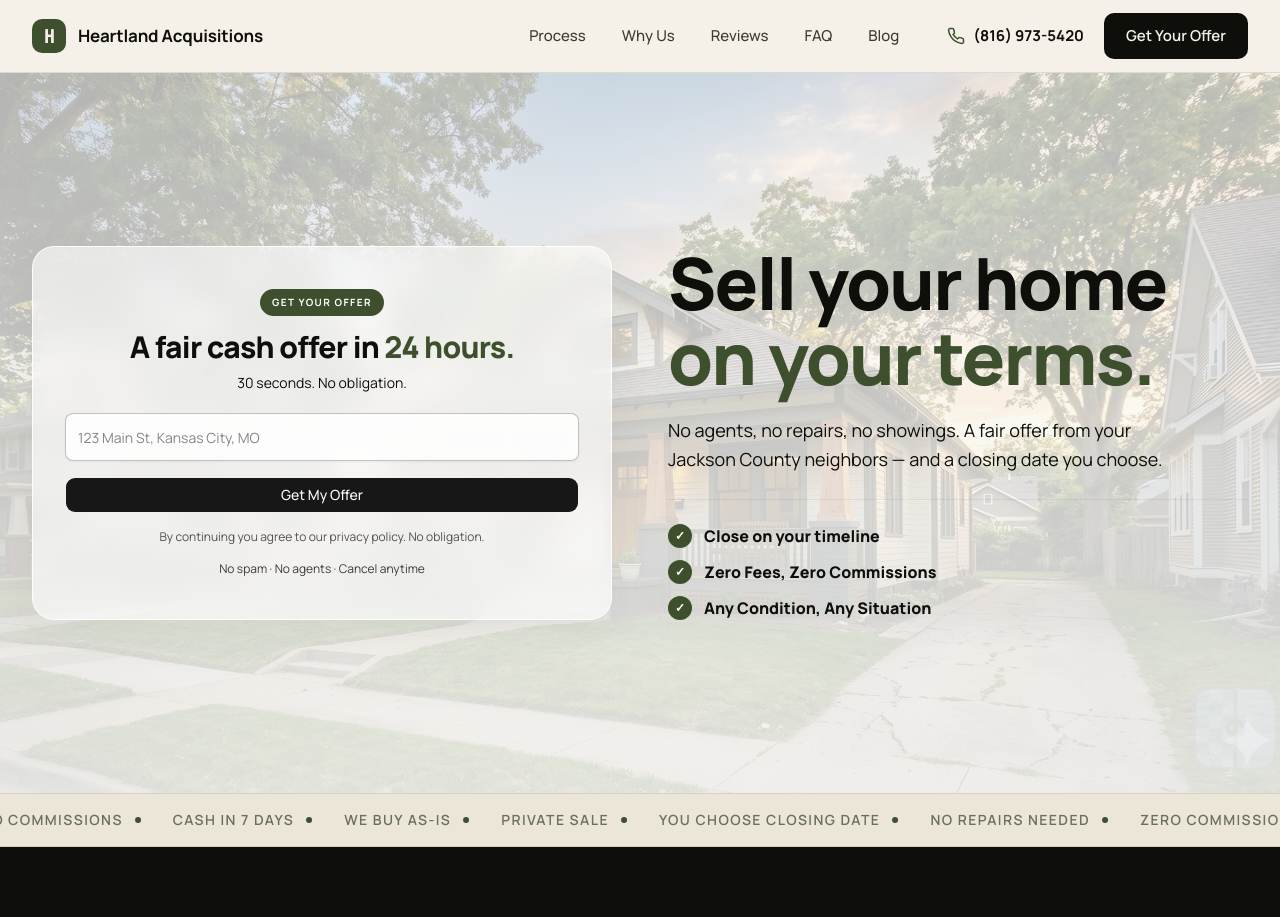
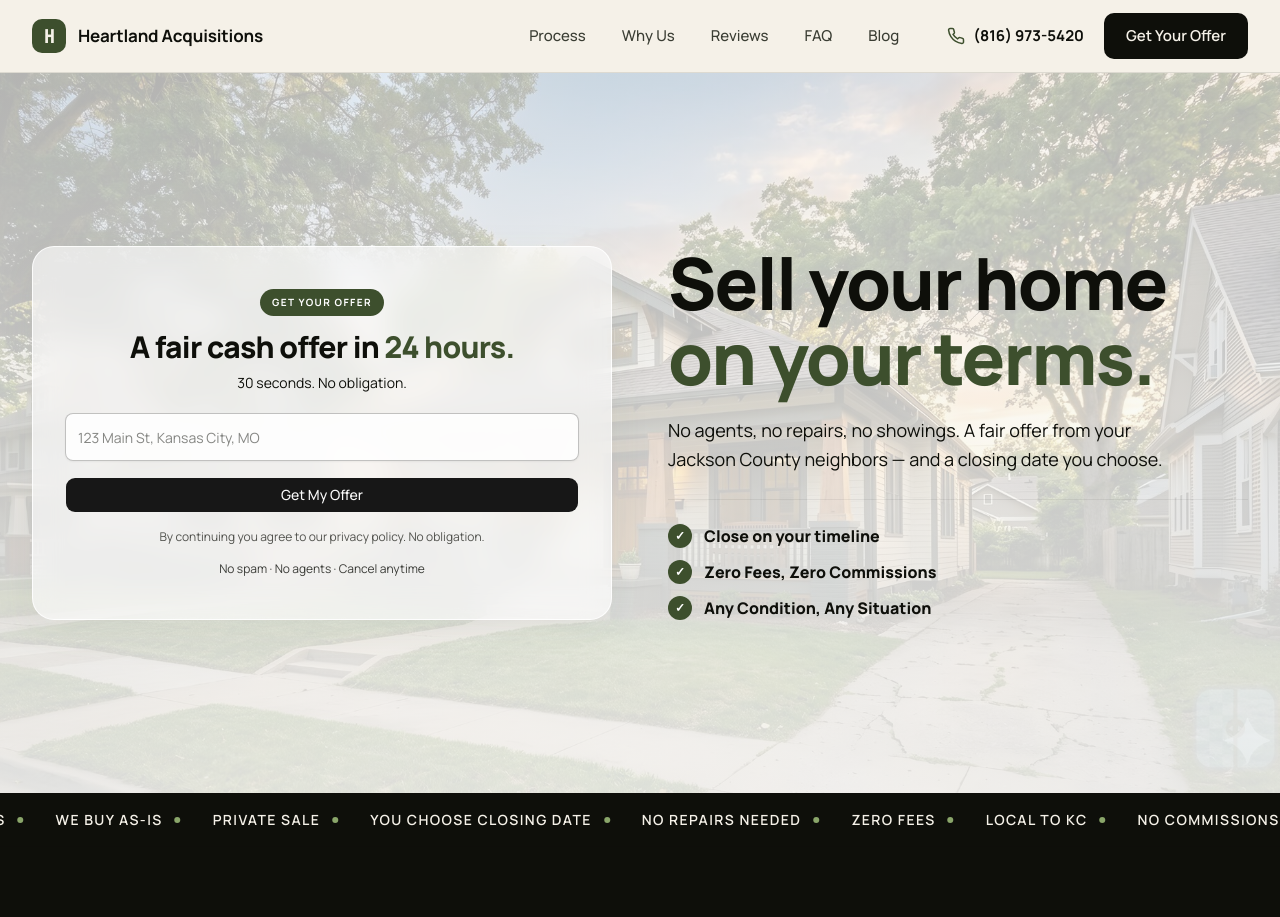
Before and after one commit to HeartlandAcquisitions/heartland-site, a Next.js app: page / in a window 1280 px wide. Shown: the top 917 px of the page. Built offline with nearby package versions, Linux system fonts and the light colour scheme; no server answers.

Commit message:
feat(marquee): align content + tokens to handoff (cream-on-ink, olive-light dots)

```diff
--- a/components/marquee.tsx
+++ b/components/marquee.tsx
@@ -1,22 +1,24 @@
 const ITEMS = [
-  "No Repairs Needed",
-  "Zero Commissions",
-  "Cash in 7 Days",
-  "We Buy As-Is",
-  "Private Sale",
-  "You Choose Closing Date",
+  "NO COMMISSIONS",
+  "CASH IN 7 DAYS",
+  "WE BUY AS-IS",
+  "PRIVATE SALE",
+  "YOU CHOOSE CLOSING DATE",
+  "NO REPAIRS NEEDED",
+  "ZERO FEES",
+  "LOCAL TO KC",
 ] as const
 
 export function Marquee() {
   // Duplicate the items so the CSS animation seamlessly loops
   const items = [...ITEMS, ...ITEMS]
   return (
-    <div className="overflow-hidden whitespace-nowrap bg-brand-bg-card border-y border-brand-border py-4">
+    <div className="overflow-hidden whitespace-nowrap bg-brand-ink border-y border-brand-border py-4">
       <div className="flex w-max animate-marquee">
         {items.map((item, i) => (
-          <span key={i} className="px-4 inline-flex items-center gap-3 text-sm font-semibold uppercase tracking-widest text-brand-text-muted">
+          <span key={i} className="px-4 inline-flex items-center gap-3 text-sm font-semibold uppercase tracking-widest text-brand-bg-warm">
             {item}
-            <span className="inline-block w-1.5 h-1.5 rounded-full bg-brand-primary" aria-hidden />
+            <span className="inline-block w-1.5 h-1.5 rounded-full bg-brand-accent" aria-hidden />
           </span>
         ))}
       </div>
```
